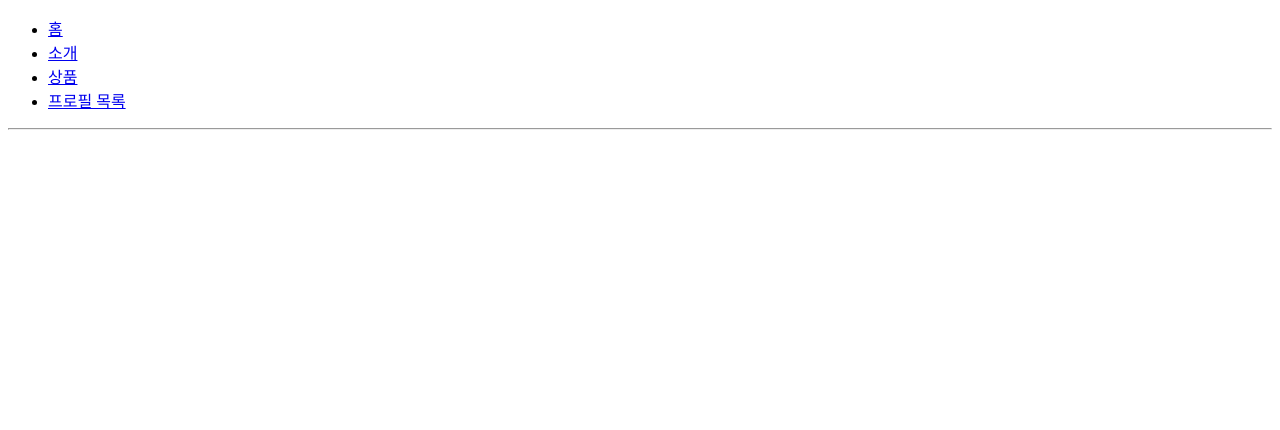
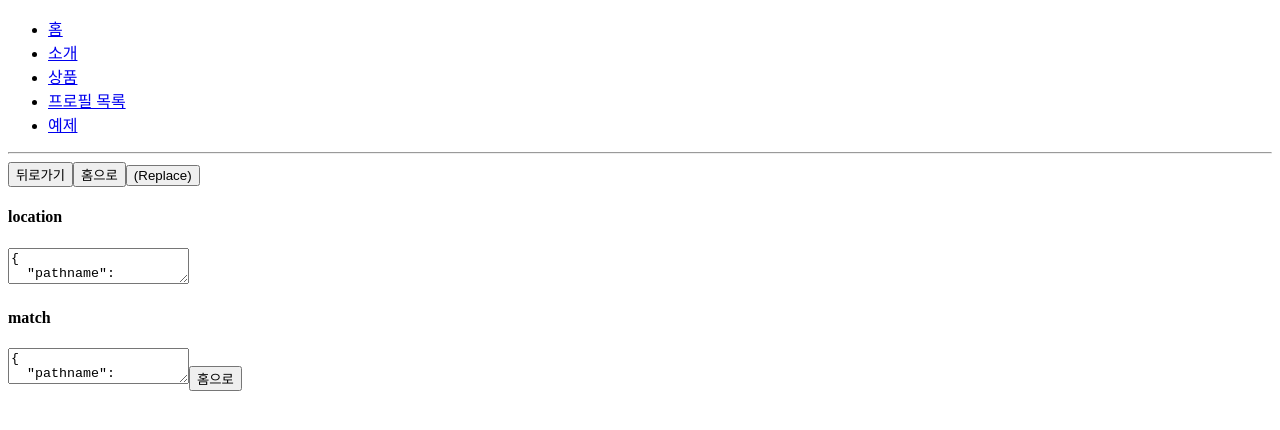
Before and after one commit to dwhddnjs/react-Router, a React (Create React App) app: page /history in a window 1280 px wide. Shown: the top 430 px of the page. Built offline with nearby package versions, Linux system fonts and the light colour scheme.

Commit message:
history & withRouter

```diff
--- a/src/App.js
+++ b/src/App.js
@@ -4,6 +4,8 @@ import Home from "./Home";
 import About from "./About";
 import Profiles from "./Profiles";
 import Product from "./Product";
+import History from "./History";
+import WithRouters from "./WithRouters";
 
 function App() {
   return (
@@ -21,15 +23,19 @@ function App() {
         <li>
           <Link to="/profiles">프로필 목록</Link>
         </li>
+        <li>
+          <Link to="/history">예제</Link>
+        </li>
       </ul>
       <hr />
       <Route path="/" component={Home} exact />
       <Route path="/about" component={About} />
       <Route path="/product" component={Product} />
       <Route path="/profiles" component={Profiles} />
+      <Route path="/history" component={History} />
+      <WithRouters />
     </div>
   );
 }
 
-//test
 export default App;
--- /dev/null
+++ b/src/History.js
@@ -0,0 +1,31 @@
+import React, { useEffect } from "react";
+
+export default function History({ history }) {
+  const goBack = () => {
+    history.goBack();
+  };
+
+  const goHome = () => {
+    history.push("/");
+  };
+
+  const replaceToHome = () => {
+    history.replace("/");
+  };
+
+  useEffect(() => {
+    console.log(history);
+    const unblock = history.block("정말 떠나실건가요");
+    return () => {
+      unblock();
+    };
+  }, [history]);
+
+  return (
+    <div>
+      <button onClick={goBack}>뒤로가기</button>
+      <button onClick={goHome}>홈으로</button>
+      <button onClick={replaceToHome}>(Replace)</button>
+    </div>
+  );
+}
--- /dev/null
+++ b/src/WithRouters.js
@@ -0,0 +1,16 @@
+import React from "react";
+import { withRouter } from "react-router-dom";
+
+function WithRouters({ location, match, history }) {
+  return (
+    <div>
+      <h4>location</h4>
+      <textarea value={JSON.stringify(location, null, 2)} readOnly />
+      <h4>match</h4>
+      <textarea value={JSON.stringify(location, null, 2)} readOnly />
+      <button onClick={() => history.push("/")}>홈으로</button>
+    </div>
+  );
+}
+
+export default withRouter(WithRouters);
```
